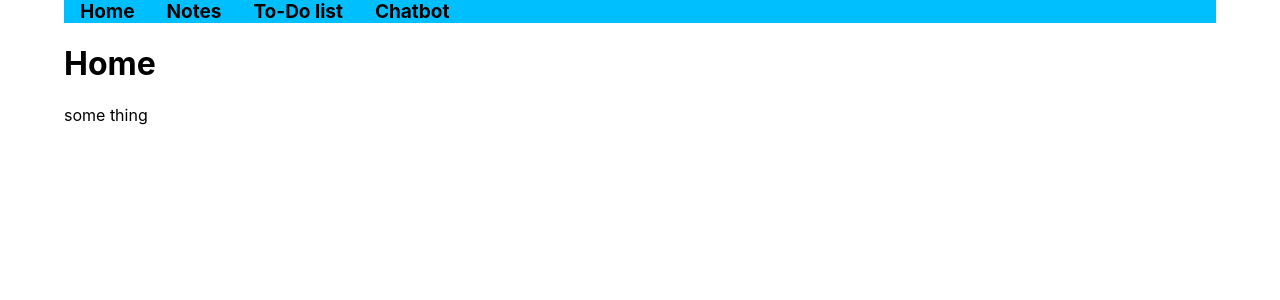
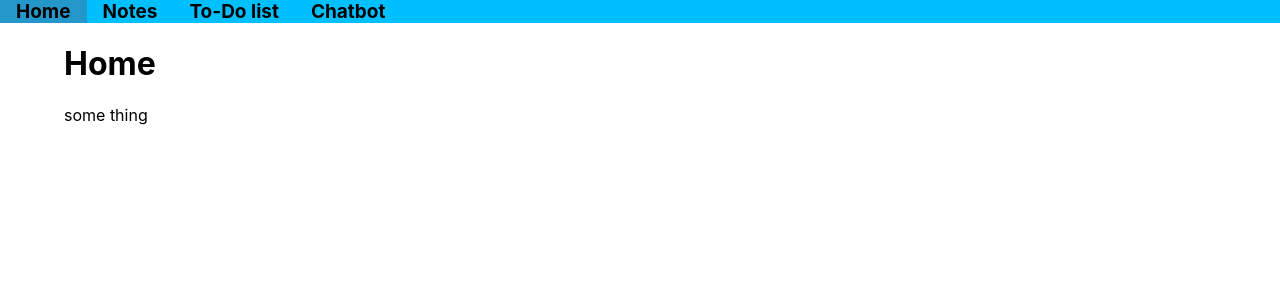
Before and after one commit to NTHOscar/memo-app, a Next.js app: page / in a window 1280 px wide. Shown: the top 300 px of the page. Built offline with nearby package versions, Linux system fonts and the light colour scheme.

Commit message:
update layout

```diff
--- a/app/globals.css
+++ b/app/globals.css
@@ -2,13 +2,16 @@
   box-sizing: border-box;
 }
 
-html,
 body {
   padding: 0;
   margin: 0;
   font-family: -apple-system, BlinkMacSystemFont, Segoe UI, Roboto, Oxygen, Ubuntu, Cantarell, Fira Sans, Droid Sans,
     Helvetica Neue, sans-serif;
-    padding: 0 2rem;
+
+}
+
+.container {
+  padding: 0 4rem;
 }
 
 a {
--- a/app/layout.js
+++ b/app/layout.js
@@ -18,7 +18,9 @@ export default function RootLayout({ children }) {
               Chatbot
           </Link>
         </nav>
-        {children}
+        <div className="container">
+          {children}
+        </div>
       </body>
     </html>
   )
```
